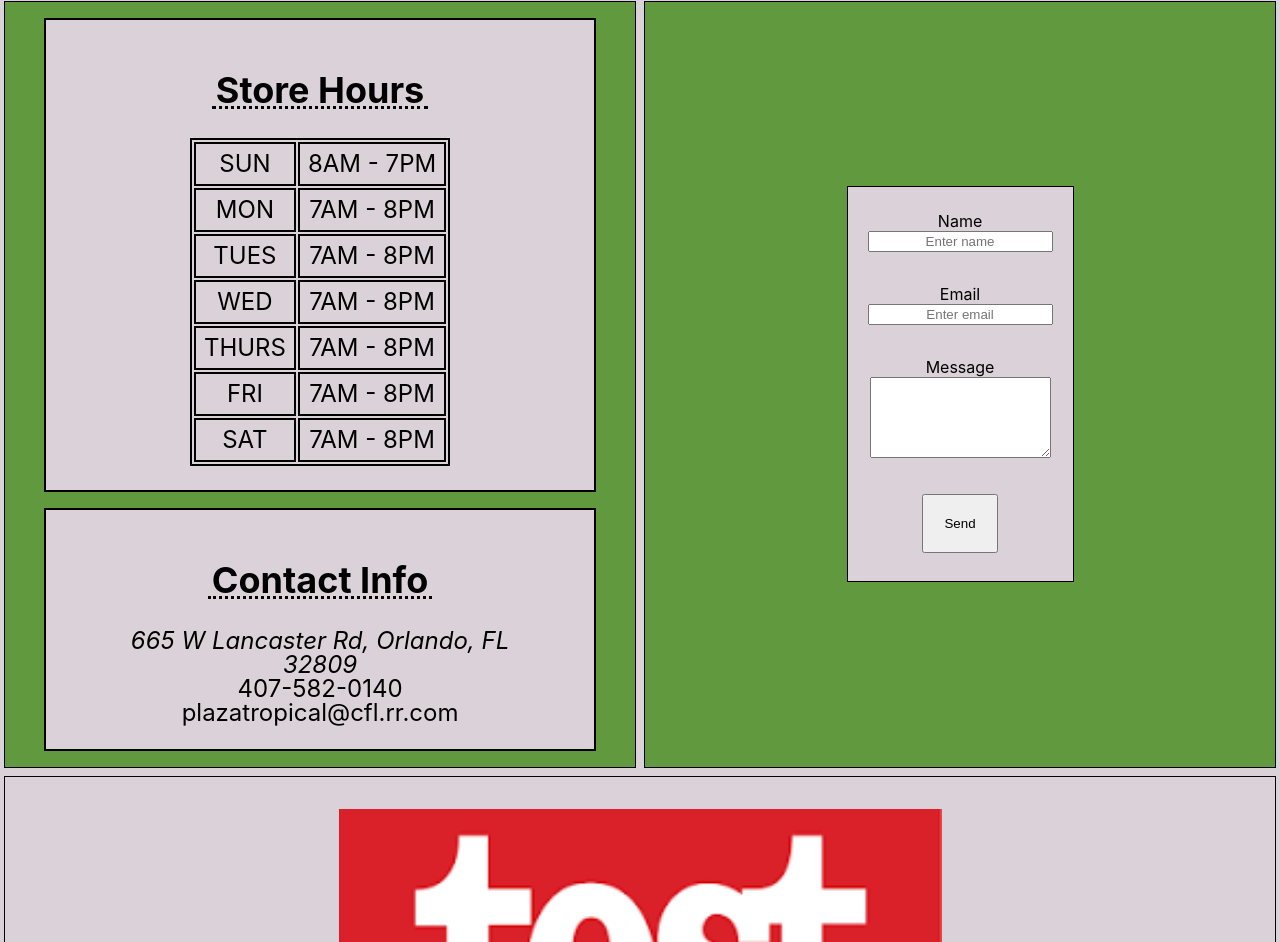
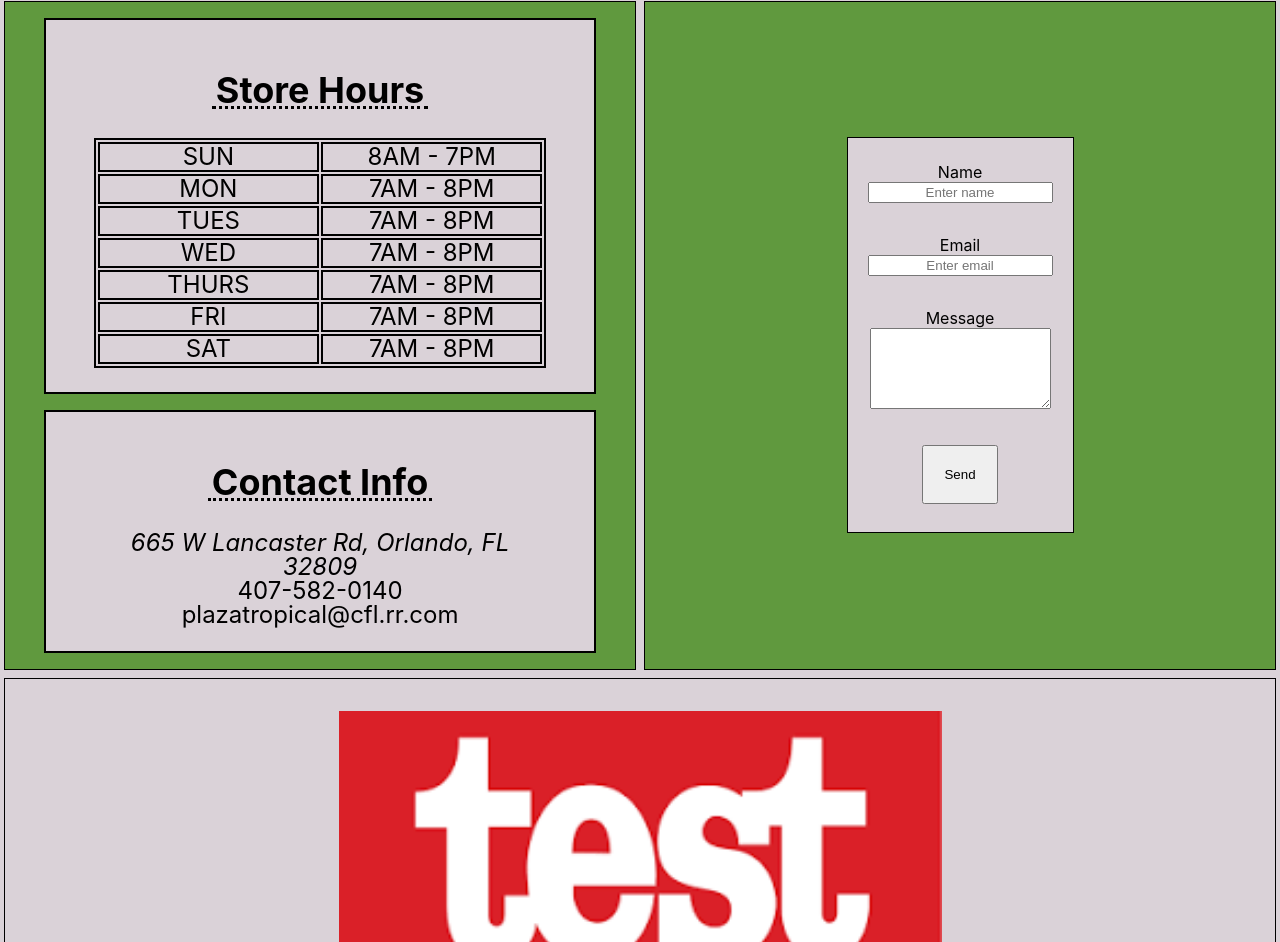
Before and after one commit to tonyDcoder5/pt_supermarket, a React (Create React App) app: page /contact in a window 1280 px wide. Shown: the part 1096-2038 px from the top of the page. Built offline with nearby package versions, Linux system fonts and the light colour scheme.

Commit message:
contact page edits

```diff
--- a/src/App.css
+++ b/src/App.css
@@ -304,13 +304,11 @@ footer a:hover {
 
 .store-hours table{
   border: .1em solid #000;
-}
-
-.store-hours table *{
-  padding: 1vmin;
+  width: 100%;
 }
 
 .store-hours td{
+  width: 50%;
   border: .1em solid #000;
 }
 
```
